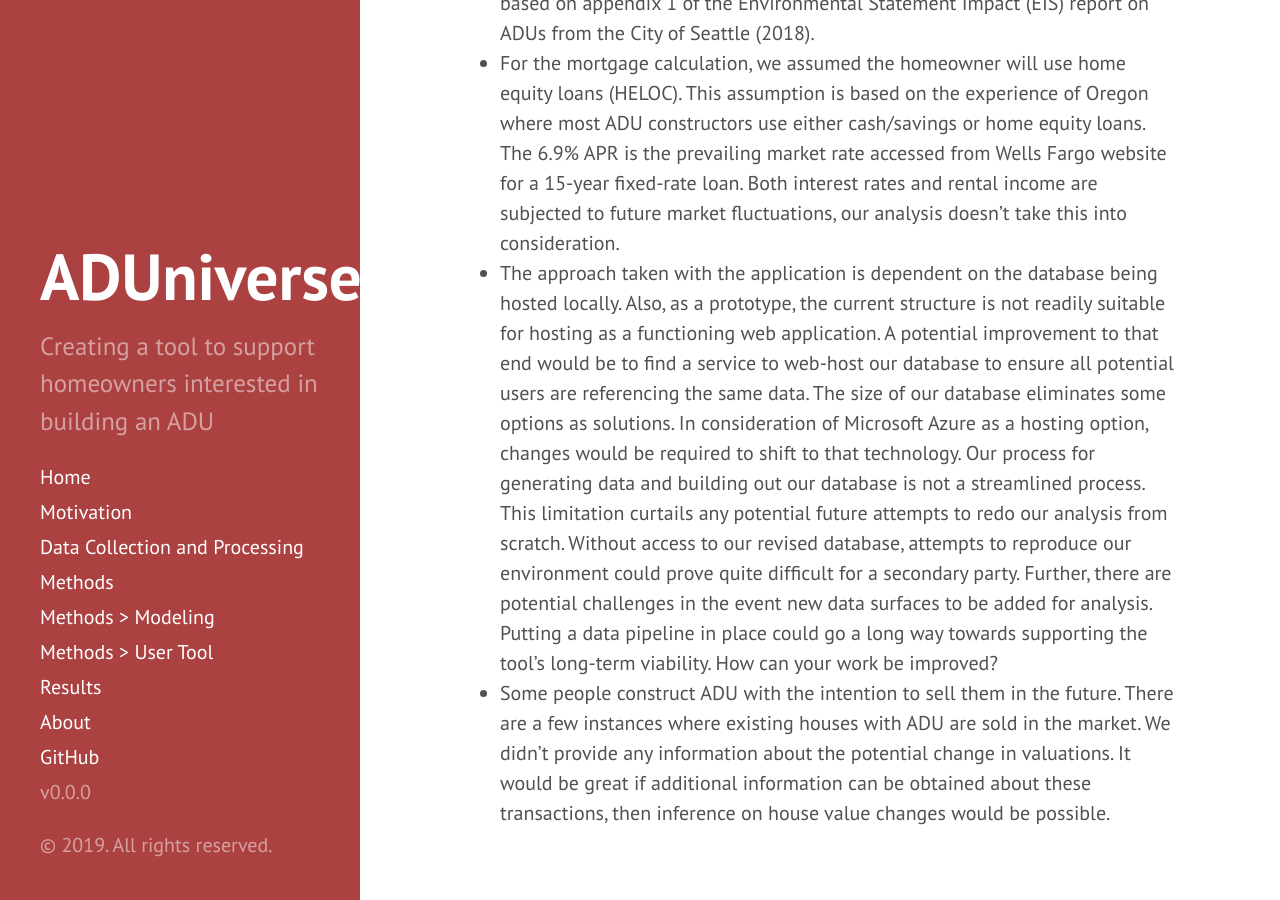
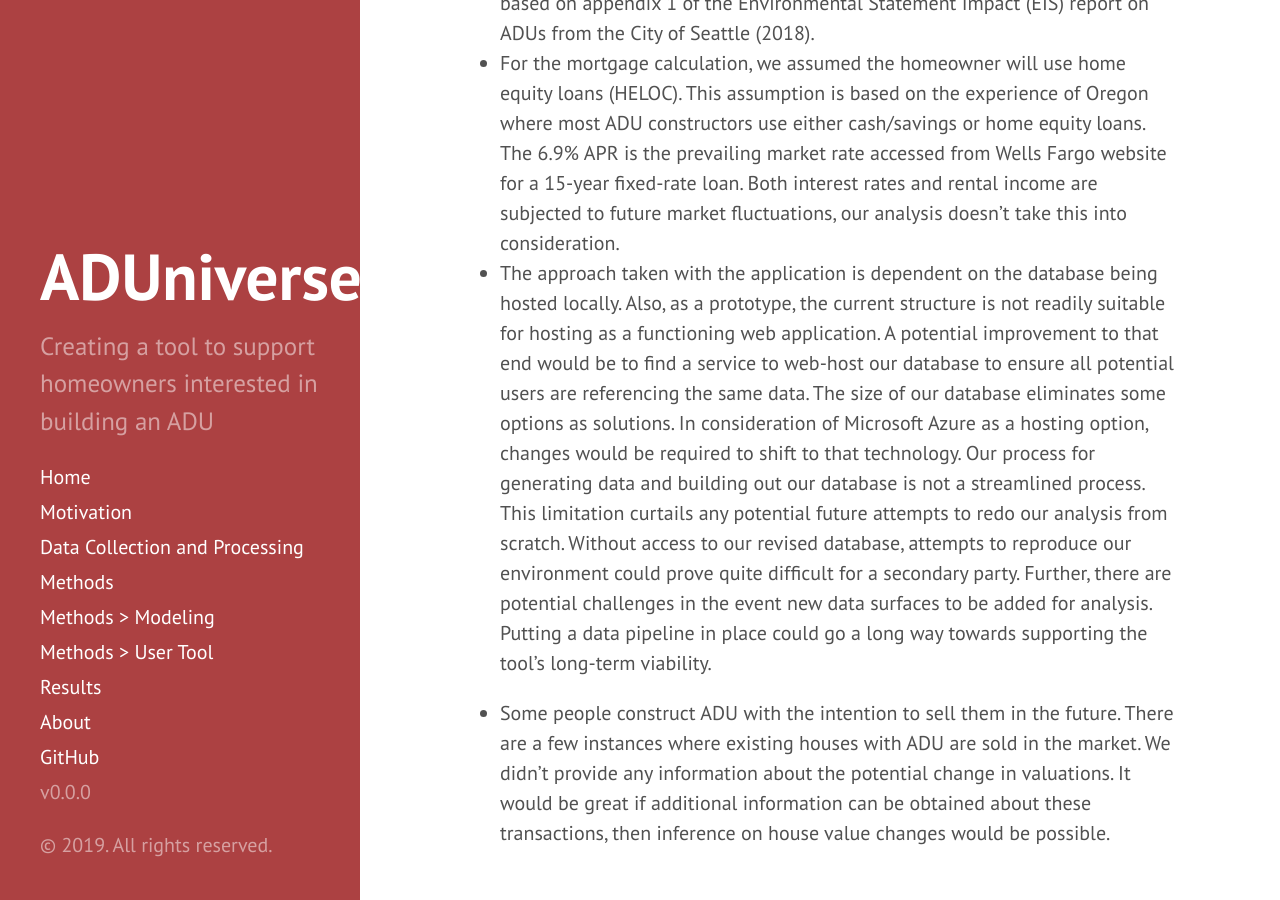
Before and after one commit to uwescience/ADUniverse, a Jekyll site: the page built from user_tool.md, in a window 1280 px wide and 900 px high, scrolled down 542 px. Built offline with Jekyll 4.4.1, drawn with Linux system fonts in a browser that asks for light colours; our own code applies the rules of GitHub Pages for plain Markdown files.

Commit message:
removed unnecessary line

```diff
--- a/user_tool.md
+++ b/user_tool.md
@@ -12,5 +12,5 @@ Financial
  - For the mortgage calculation, we assumed the homeowner will use home equity loans (HELOC). This assumption is based on the experience of Oregon where most ADU constructors use either cash/savings or home equity loans. The 6.9% APR is the prevailing market rate accessed from Wells Fargo website for a 15-year fixed-rate loan. Both interest rates and rental income are subjected to future market fluctuations, our analysis doesn’t take this into consideration.
  - The approach taken with the application is dependent on the database being hosted locally. Also, as a prototype, the current structure is not readily suitable for hosting as a functioning web application. A potential improvement to that end would be to find a service to web-host our database to ensure all potential users are referencing the same data. The size of our database eliminates some options as solutions. In consideration of Microsoft Azure as a hosting option, changes would be required to shift to that technology.
 Our process for generating data and building out our database is not a streamlined process. This limitation curtails any potential future attempts to redo our analysis from scratch. Without access to our revised database, attempts to reproduce our environment could prove quite difficult for a secondary party. Further, there are potential challenges in the event new data surfaces to be added for analysis. Putting a data pipeline in place could go a long way towards supporting the tool’s long-term viability.
-How can your work be improved?
+
  - Some people construct ADU with the intention to sell them in the future. There are a few instances where existing houses with ADU are sold in the market. We didn't provide any information about the potential change in valuations. It would be great if additional information can be obtained about these transactions, then inference on house value changes would be possible.
```
